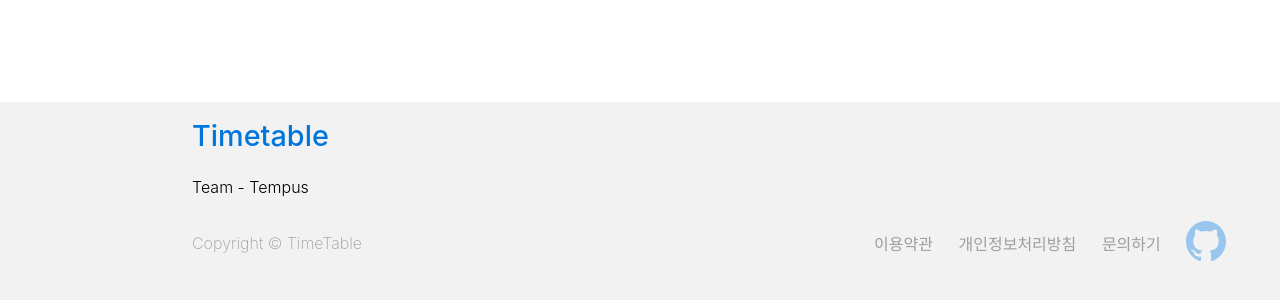
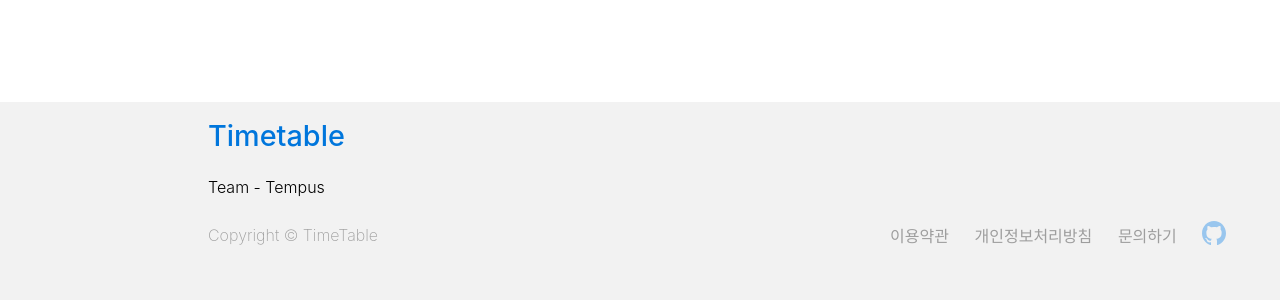
Before and after one commit to Tita-dev/Tita-Client, a React (Create React App) app: page / in a window 1280 px wide. Shown: the part 1841-2141 px from the top of the page. Built offline with nearby package versions, Linux system fonts and the light colour scheme.

Commit message:
[TEST] test커밋입니다

```diff
--- a/src/Footer/Footer.js
+++ b/src/Footer/Footer.js
@@ -8,14 +8,14 @@ const Footer = () => {
             <S.Ft>
                 <S.FtTitle>
                     Timetable
-            </S.FtTitle>
+                </S.FtTitle>
                 <S.FtSubtitle>
                     Team - Tempus
-            </S.FtSubtitle>
+                </S.FtSubtitle>
                 <S.FtBottom>
                     <S.One>
                         Copyright © TimeTable
-                </S.One>
+                    </S.One>
                     <S.Two>
                         <a href="/">
                             <p className="Two_"> 이용약관</p>
@@ -26,13 +26,14 @@ const Footer = () => {
                         <a href="/">
                             <p className="Two_"> 문의하기</p>
                         </a>
+                    </S.Two>
+                    <S.Img5>
                         <a href="https://github.com/Tita-dev">
                             <I.Github />
                         </a>
-                    </S.Two>
+                    </S.Img5>
                 </S.FtBottom>
             </S.Ft>
-
         </>
     );
 };
--- a/src/Footer/FooterSt.js
+++ b/src/Footer/FooterSt.js
@@ -5,6 +5,17 @@ export const Ft = styled.div`
     height:20%;
     min-height:200px;
     background-color: #f2f2f2;
+    display: inline-flex;
+    flex-direction:column;
+    @media (max-width:1366px){
+
+    }
+    @media (max-width:1024px){
+
+    }
+    @media (max-width:767px){
+
+    }
 `;
 
 export const FtTitle = styled.div`
@@ -12,28 +23,43 @@ export const FtTitle = styled.div`
     font-weight: 500;
     color: #0076DC;
     padding: 2vh 0;
-    margin-left: 15vw;
+    margin-left: 26vh;
+
+    @media (max-width:767px){
+        margin-left: 3vh;
+        font-size: 1.5rem;
+        display: inline-block;
+    }
 `;
 
 export const FtSubtitle = styled.div`
     font-size: 1rem;
     font-weight: 300;
     padding-top: 1vh;
-    margin-left: 15vw;
+    margin-left: 26vh;
+    @media (max-width:767px){
+        margin-left: 3vh;
+    }
 `;
 
 export const FtBottom = styled.div`
     display: flex;
     margin-top: 3vh;
+    @media (max-width:767px){
+        margin:0;
+    }
 `;
 
 export const One = styled.div`
     display:flex;
     font-weight: 200;
     color: #9E9E9E;
-    margin-left: 15vw;
+    margin-left: 26vh;
     align-items:center;
-
+    @media (max-width:767px){
+        margin-left: 3vh;
+        white-space:nowrap;
+    }
 `;
 
 export const Two = styled.div`
@@ -50,9 +76,14 @@ export const Two = styled.div`
         text-decoration:none;
         color:#9E9E9E;
     }
-
+    @media (max-width:767px){
+        flex-direction:column;
+    }
 `;
 
 export const Img5 = styled.div`
-
+    svg{
+        width:3vh;
+        height:3vh;
+    }
 `;
```
Also changed, not shown: 1 other file (tests, documents, lock files or other folders).
